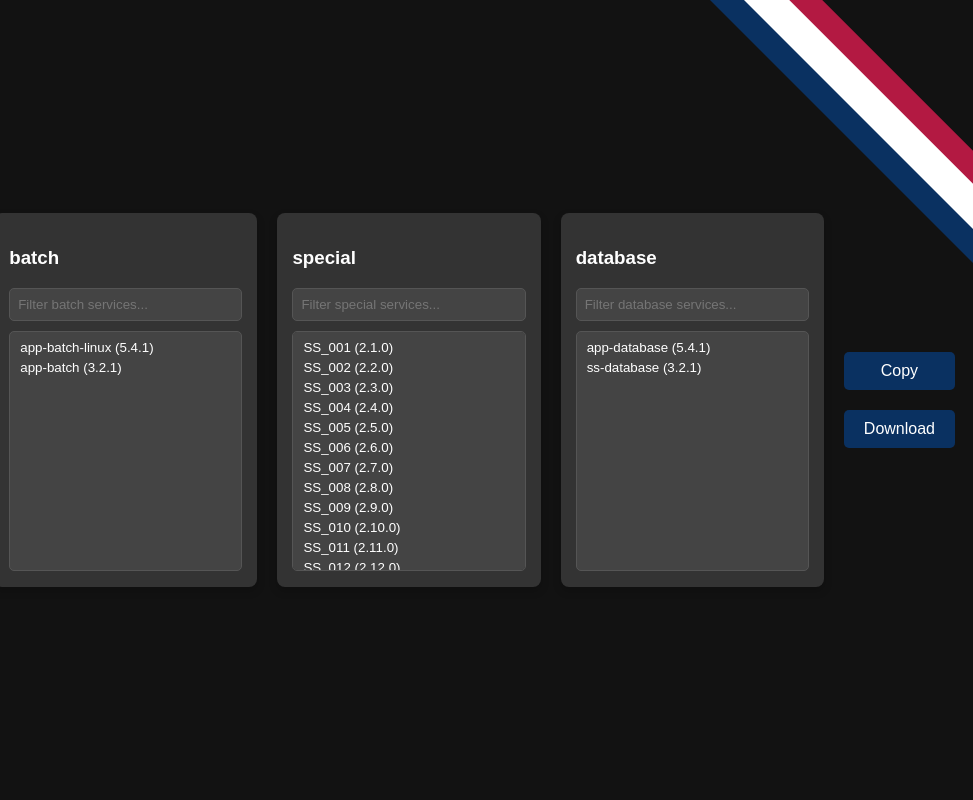
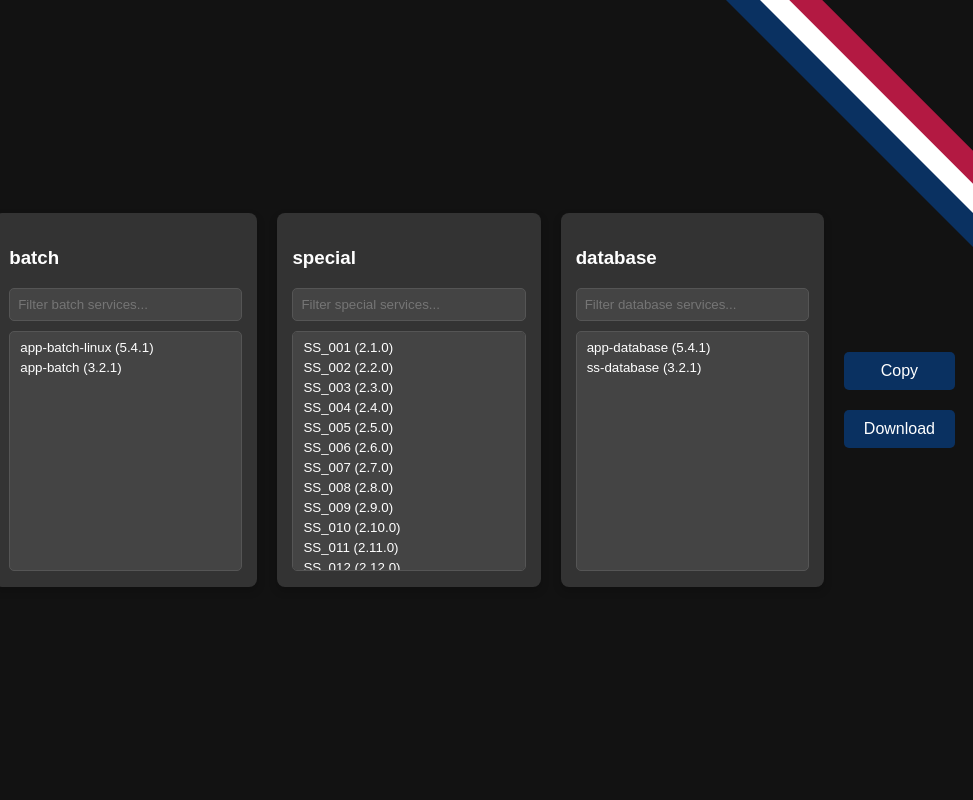
Before and after one commit to mibracy/mibracy.github.io, a plain HTML site: page index.html in a window 1280 px wide. Shown: the full height of the page, 307-1280 px from the left. Drawn offline with Linux system fonts and the light colour scheme.

Commit message:
Adjust top position of element in index.html

```diff
--- a/index.html
+++ b/index.html
@@ -119,7 +119,7 @@
       color: white;
       width: 95%;
       height: 3%;
-      top: 14%;
+      top: 12%;
       right: -38%;
       overflow: hidden;
     }
```
